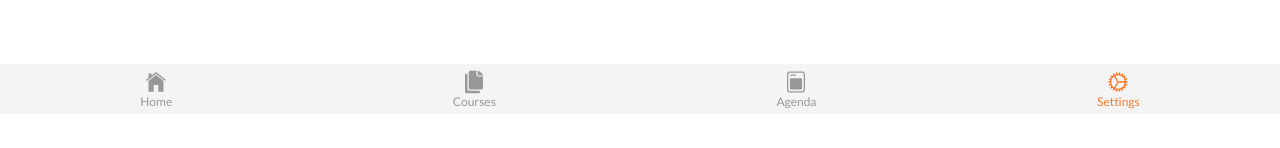
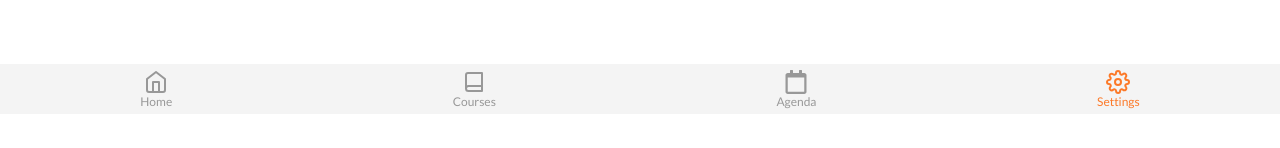
Before and after one commit to ralfz123/linden-it, a React (Create React App) app: page /settings in a window 1280 px wide. Shown: the part 686-834 px from the top of the page. Built offline with nearby package versions, Linux system fonts and the light colour scheme.

Commit message:
changed icons same as design now

```diff
--- a/src/components/Tabs/Tabs.jsx
+++ b/src/components/Tabs/Tabs.jsx
@@ -1,7 +1,9 @@
 import React from "react";
 import styled from "styled-components";
 import { NavLink } from "react-router-dom";
-import { IoIosHome, IoIosCopy, IoIosToday, IoIosCog } from "react-icons/io";
+import { FiHome, FiSettings } from "react-icons/fi";
+import { RiBookLine } from "react-icons/ri";
+import { FaRegCalendar } from "react-icons/fa";
 
 const Tab = styled.div`
 	display: flex;
@@ -34,20 +36,20 @@ export default class Tabs extends React.Component {
 	render() {
 		return (
 			<Tab>
-				<NavLink exact to="/">
-					<IoIosHome className="react-icons"/>
+				<NavLink exact to='/'>
+					<FiHome className='react-icons' />
 					<span>Home</span>
 				</NavLink>
-				<NavLink to="/courses">
-					<IoIosCopy className="react-icons"/>
+				<NavLink to='/courses'>
+					<RiBookLine className='react-icons' />
 					<span>Courses</span>
 				</NavLink>
-				<NavLink to="/agenda">
-					<IoIosToday className="react-icons"/>
+				<NavLink to='/agenda'>
+					<FaRegCalendar className='react-icons' />
 					<span>Agenda</span>
 				</NavLink>
-				<NavLink to="/settings">
-					<IoIosCog className="react-icons"/>
+				<NavLink to='/settings'>
+					<FiSettings className='react-icons' />
 					<span>Settings</span>
 				</NavLink>
 			</Tab>
```
Also changed, not shown: src/components/Card/index.js (added).
